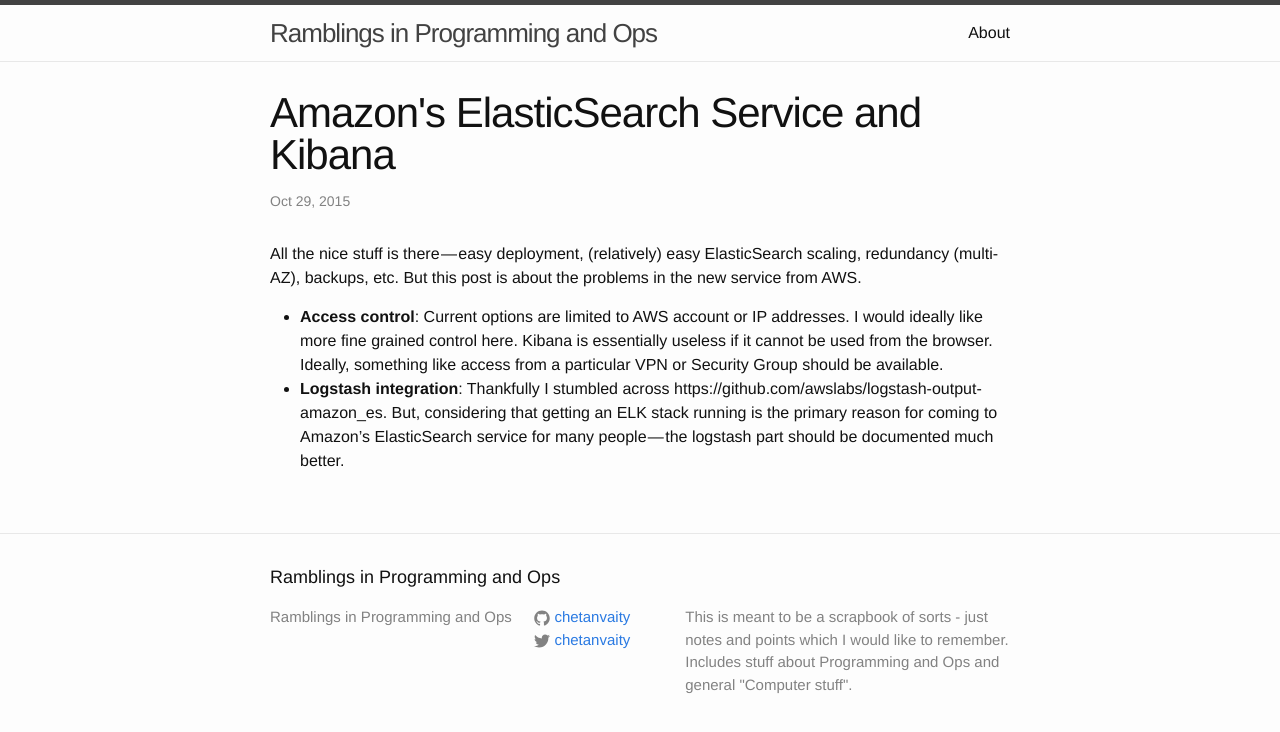
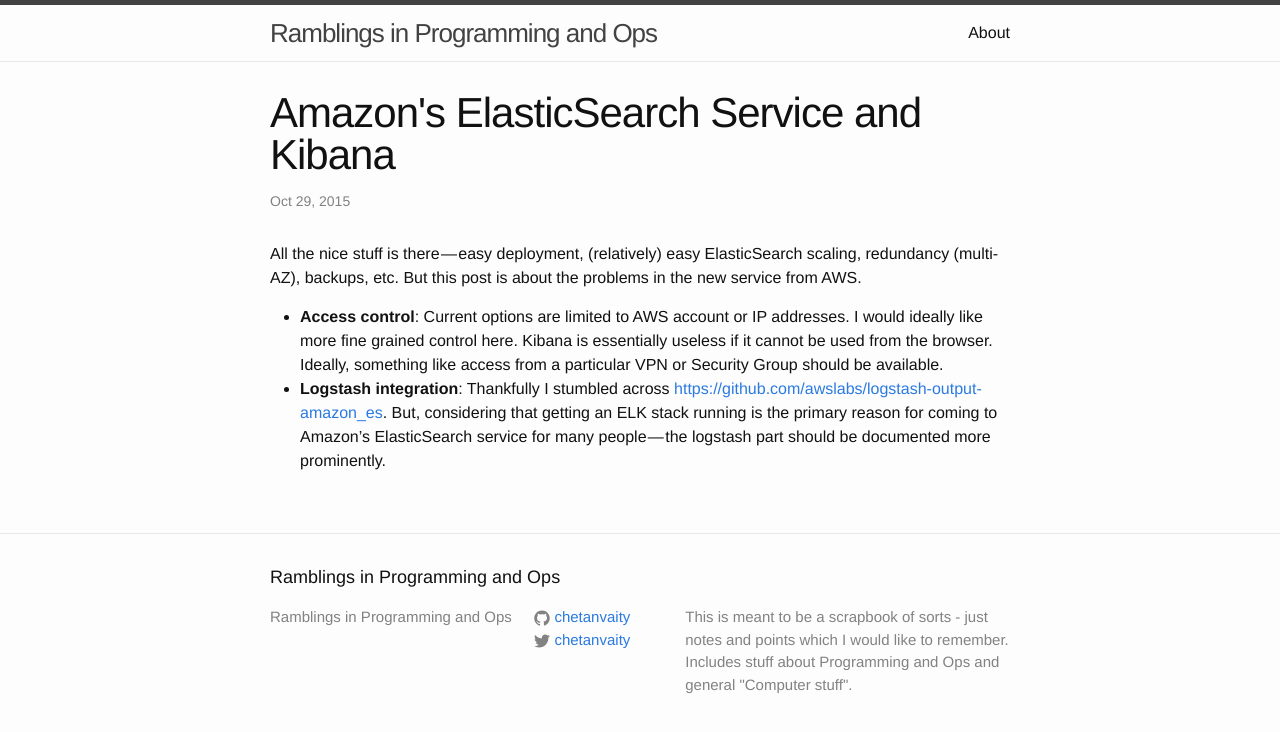
Before and after one commit to chetanvaity/chetanvaity.github.io, a Jekyll site: the page built from _posts/2015-10-29-amazon-elasticsearch-service-and-kibana.md, in a window 1280 px wide. Shown: the top 732 px of the page. Built offline with Jekyll 4.4.1, drawn with Linux system fonts in a browser that asks for light colours.

Commit message:
Link added

```diff
--- a/_posts/2015-10-29-amazon-elasticsearch-service-and-kibana.md
+++ b/_posts/2015-10-29-amazon-elasticsearch-service-and-kibana.md
@@ -6,4 +6,4 @@ title:  "Amazon's ElasticSearch Service and Kibana"
 All the nice stuff is there — easy deployment, (relatively) easy ElasticSearch scaling, redundancy (multi-AZ), backups, etc. But this post is about the problems in the new service from AWS.
 
   - **Access control**: Current options are limited to AWS account or IP addresses. I would ideally like more fine grained control here. Kibana is essentially useless if it cannot be used from the browser. Ideally, something like access from a particular VPN or Security Group should be available.
-  - **Logstash integration**: Thankfully I stumbled across https://github.com/awslabs/logstash-output-amazon_es. But, considering that getting an ELK stack running is the primary reason for coming to Amazon’s ElasticSearch service for many people — the logstash part should be documented much better.
+  - **Logstash integration**: Thankfully I stumbled across [https://github.com/awslabs/logstash-output-amazon_es](https://github.com/awslabs/logstash-output-amazon_es). But, considering that getting an ELK stack running is the primary reason for coming to Amazon’s ElasticSearch service for many people — the logstash part should be documented more prominently.
```
